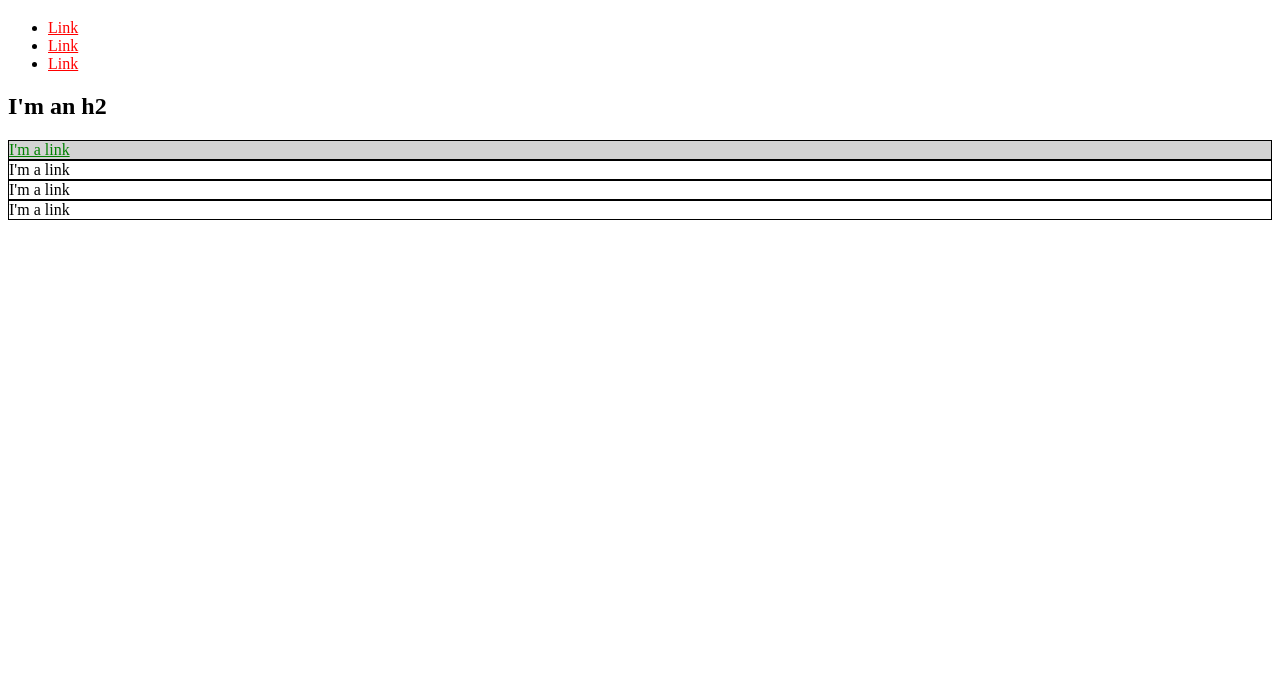
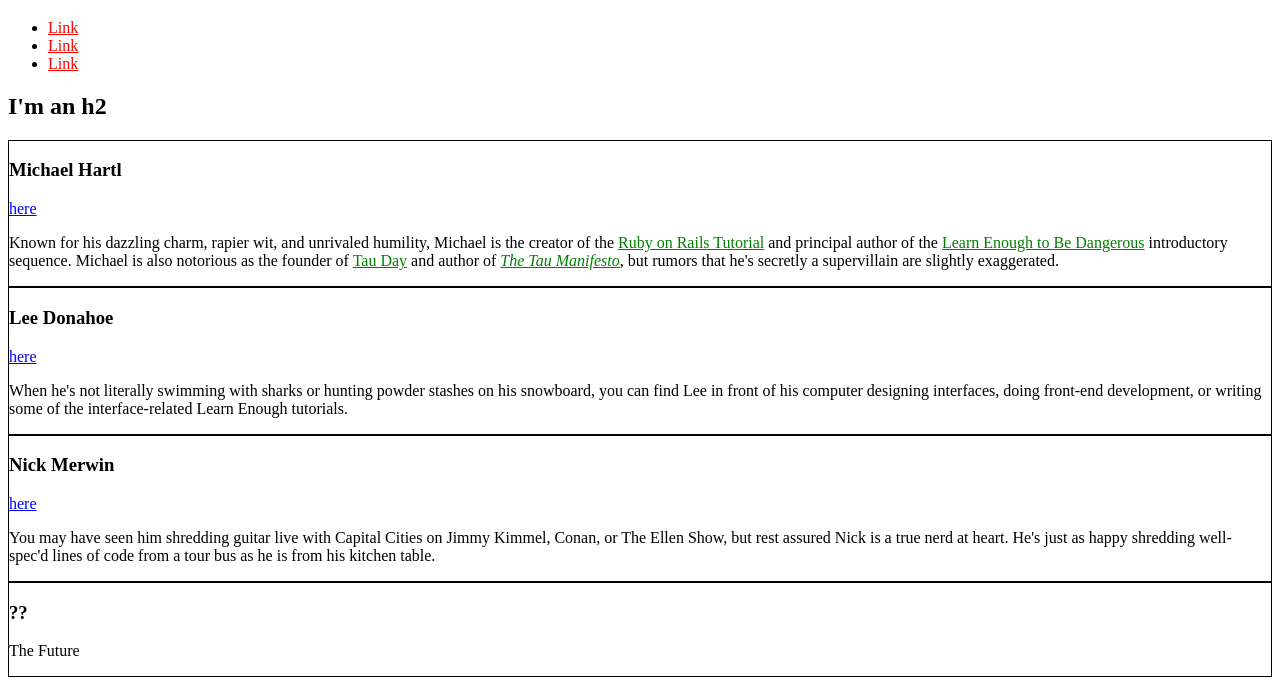
Before and after one commit to brandon2babe/brandon2babe.github.io, a plain HTML site: page index.html in a window 1280 px wide. Shown: the part 61-756 px from the top of the page. Drawn offline with Linux system fonts and the light colour scheme.

Commit message:
Added CSS styling

```diff
--- a/index.html
+++ b/index.html
@@ -4,21 +4,23 @@
     <title>Test Page: Don't Panic</title>
     <meta charset="utf-8">
     <style>
+      /* GLOBAL STYLES */
       a {
         color: red;
       }
 
-        #exec-bio {
-            background-color: lightgray;
+      /* SOCIAL STYLES */
+      .social-link {
+        color: blue;
+      }
 
+      /* BIO STYLES */
+      .bio-box {
+        border: 1px solid black;
       }
-        .bio-box a {
+      .bio-copy a {
         color: green;
       }
-        div.bio-box {
-            border: 1px solid black;
-        }
-
     </style>
   </head>
   <body>
@@ -35,17 +37,54 @@
       </li>
     </ul>
     <h2>I'm an h2</h2>
-    <div id="exec-bio" class="bio-box">
-      <a href="https://example.com/">I'm a link</a>
+    <div class="bio-box">
+      <h3>Michael Hartl</h3>
+      <a href="https://twitter.com/mhartl" class="social-link">here</a>
+      <div class="bio-copy">
+        <p>
+          Known for his dazzling charm, rapier wit, and unrivaled humility,
+          Michael is the creator of the
+          <a href="https://www.railstutorial.org/">Ruby on Rails
+          Tutorial</a> and principal author of the
+          <a href="https://learnenough.com/">
+          Learn Enough to Be Dangerous</a> introductory sequence. Michael
+          is also notorious as the founder of
+          <a href="http://tauday.com/">Tau Day</a> and author of
+          <a href="http://tauday.com/tau-manifesto"><em>The Tau
+          Manifesto</em></a>, but rumors that he's secretly a supervillain
+          are slightly exaggerated.
+        </p>
       </div>
-    <div class="bio-box"
-      <a href="https://example.com/">I'm a link</a>
     </div>
-    <div class="bio-box"
-      <a href="https://example.com/">I'm a link</a>
+    <div class="bio-box">
+      <h3>Lee Donahoe</h3>
+      <a href="https://twitter.com/leedonahoe" class="social-link">here</a>
+      <div class="bio-copy">
+        <p>
+          When he's not literally swimming with sharks or hunting powder
+          stashes on his snowboard, you can find Lee in front of his computer
+          designing interfaces, doing front-end development, or writing some of
+          the interface-related Learn Enough tutorials.
+        </p>
       </div>
-    <div class="bio-box"
-      <a href="https://example.com/">I'm a link</a>
+    </div>
+    <div class="bio-box">
+      <h3>Nick Merwin</h3>
+      <a href="https://twitter.com/nickmerwin" class="social-link">here</a>
+      <div class="bio-copy">
+        <p>
+          You may have seen him shredding guitar live with Capital Cities on
+          Jimmy Kimmel, Conan, or The Ellen Show, but rest assured Nick is a
+          true nerd at heart. He's just as happy shredding well-spec'd lines
+          of code from a tour bus as he is from his kitchen table.
+        </p>
+      </div>
+    </div>
+    <div class="bio-box">
+      <h3>??</h3>
+      <p>
+        The Future
+      </p>
     </div>
   </body>
 </html>
```
Lines whose indentation alone changed are shown as unchanged.
